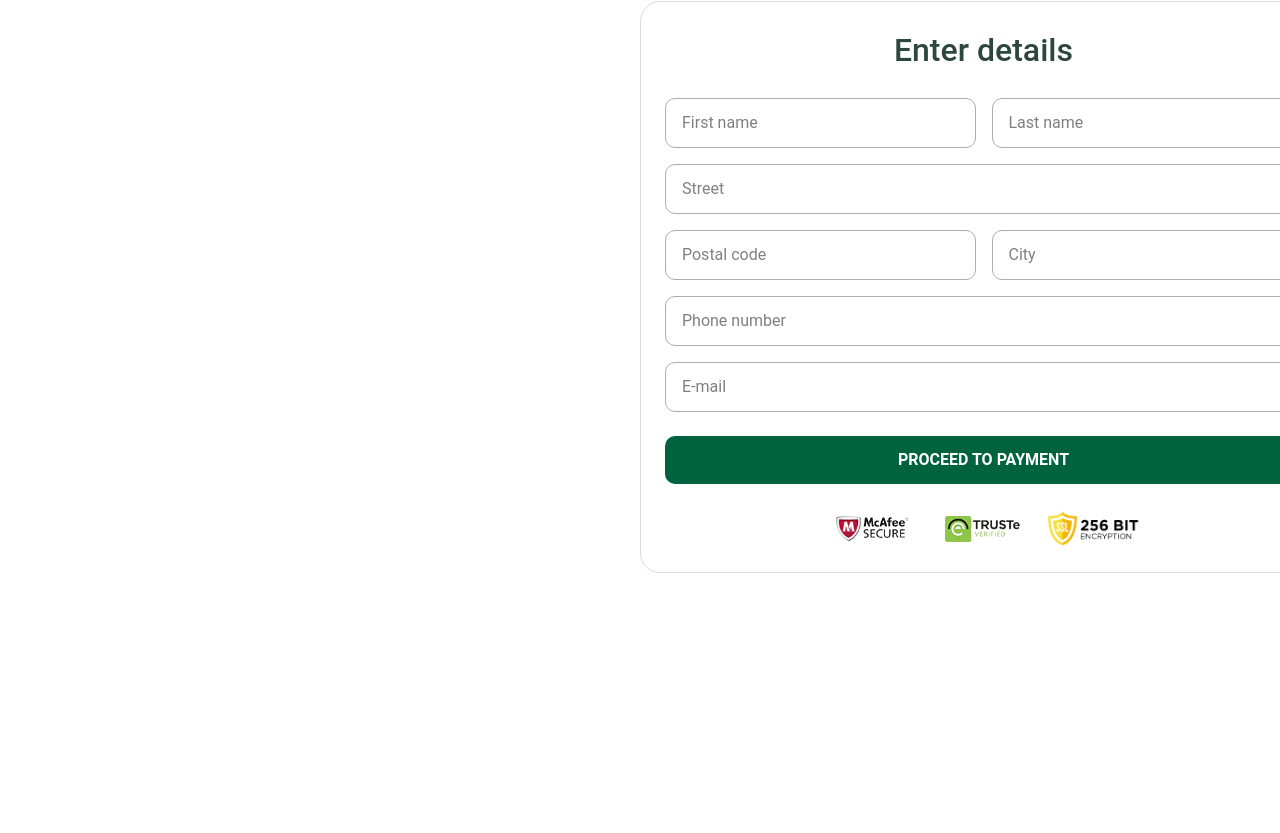
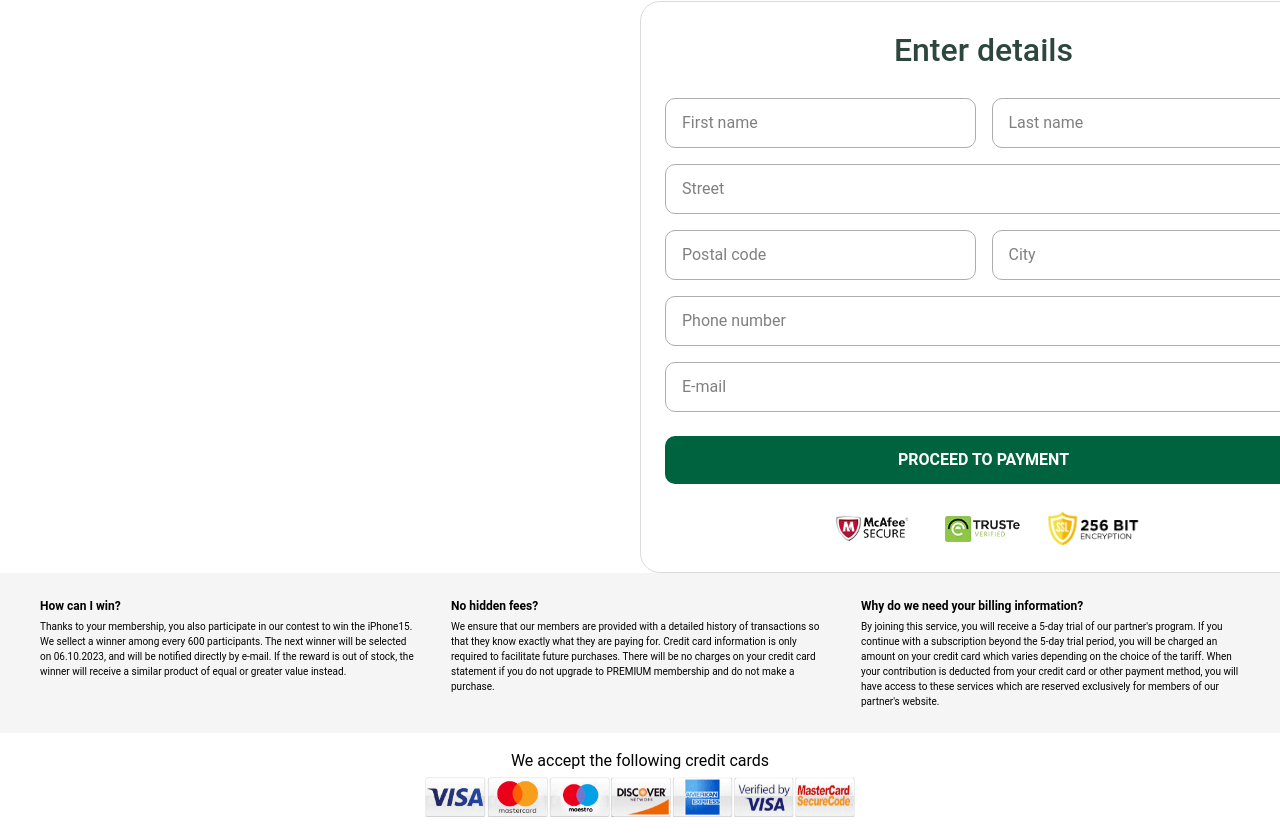
Before and after one commit to doceee/landing-page, a Nuxt app: page / in a window 1280 px wide. Shown: the part 188-1021 px from the top of the page. Before the commit the page ends 800 px from the top, so only its background shows below. Built offline with nearby package versions, Linux system fonts and the light colour scheme.

Commit message:
add footer

```diff
--- a/components/chance-to-win/contact-form/ContactForm.vue
+++ b/components/chance-to-win/contact-form/ContactForm.vue
@@ -4,7 +4,7 @@
     >
         <form-header class="mb-[24px]" />
 
-        <form class="grid grid-cols-2 gap-[16px]" @submit.prevent="onSubmit">
+        <form class="grid grid-cols-2 gap-[16px]" @submit.prevent>
             <v-input v-model="formData.firstName" placeholder="First name" />
 
             <v-input v-model="formData.lastName" placeholder="Last name" />
@@ -48,7 +48,7 @@
 <script lang="ts">
 import { ref } from "vue"
 import VInput from "@/components/shared/VInput.vue"
-import VButton from "~/components/shared/VButton.vue"
+import VButton from "@/components/shared/VButton.vue"
 import FormHeader from "./FormHeader.vue"
 import FormFooter from "./FormFooter.vue"
 
@@ -71,13 +71,8 @@ export default defineComponent({
             phone: "",
         })
 
-        const onSubmit = () => {
-            console.info(formData.value)
-        }
-
         return {
             formData,
-            onSubmit,
         }
     },
 })
--- /dev/null
+++ b/components/footer/CreditCards.vue
@@ -0,0 +1,12 @@
+<template>
+    <div class="py-[16px]">
+        <p class="mb-[4px] text-center font-normal tracking-normal">
+            We accept the following credit cards
+        </p>
+        <img
+            src="@/assets/images/credit-cards.png"
+            alt="cretid cards image"
+            class="mx-auto h-[40px]"
+        />
+    </div>
+</template>
--- /dev/null
+++ b/components/footer/FooterInfo.vue
@@ -0,0 +1,31 @@
+<template>
+    <div class="w-full bg-[#F5F5F5]">
+        <div
+            class="mx-auto grid w-full max-w-[1200px] grid-cols-[379px_378px_379px] gap-[32px] py-[24px]"
+        >
+            <div v-for="item in data" :key="item.question" class="text-left">
+                <p class="mb-[4px] text-[12px] font-semibold">
+                    {{ item.question }}
+                </p>
+                <p class="text-[10px] font-normal">{{ item.answer }}</p>
+            </div>
+        </div>
+    </div>
+</template>
+
+<script lang="ts" setup>
+const data = [
+    {
+        question: "How can I win?",
+        answer: "Thanks to your membership, you also participate in our contest to win the iPhone15. We sellect a winner among every 600 participants. The next winner will be selected on 06.10.2023, and will be notified directly by e-mail. If the reward is out of stock, the winner will receive a similar product of equal or greater value instead.",
+    },
+    {
+        question: "No hidden fees?",
+        answer: "We ensure that our members are provided with a detailed history of transactions so that they know exactly what they are paying for. Credit card information is only required to facilitate future purchases. There will be no charges on your credit card statement if you do not upgrade to PREMIUM membership and do not make a purchase.",
+    },
+    {
+        question: "Why do we need your billing information?",
+        answer: "By joining this service, you will receive a 5-day trial of our partner's program. If you continue with a subscription beyond the 5-day trial period, you will be charged an amount on your credit card which varies depending on the choice of the tariff. When your contribution is deducted from your credit card or other payment method, you will have access to these services which are reserved exclusively for members of our partner's website.",
+    },
+]
+</script>
--- /dev/null
+++ b/components/footer/TheFooter.vue
@@ -0,0 +1,16 @@
+<template>
+    <footer-info />
+    <credit-cards />
+</template>
+
+<script lang="ts">
+import CreditCards from "./CreditCards.vue"
+import FooterInfo from "./FooterInfo.vue"
+
+export default defineComponent({
+    components: {
+        FooterInfo,
+        CreditCards,
+    },
+})
+</script>
--- a/components/shared/VButton.vue
+++ b/components/shared/VButton.vue
@@ -1,6 +1,6 @@
 <template>
     <button
-        class="bg-primary flex w-full justify-center rounded-[10px] px-[16px] py-[12px] font-semibold text-white ring-inset ring-gray-300 hover:bg-[#00613f] hover:opacity-90"
+        class="flex w-full justify-center rounded-[10px] bg-primary px-[16px] py-[12px] font-semibold text-white ring-inset ring-gray-300 hover:bg-[#00613f] hover:opacity-90"
         @click="onClick"
     >
         <slot />
--- a/pages/index.vue
+++ b/pages/index.vue
@@ -1,17 +1,23 @@
 <template>
-    <main class="mx-auto w-full max-w-[1232px]">
-        <chance-to-win />
-    </main>
+    <div>
+        <main class="mx-auto w-full max-w-[1232px]">
+            <chance-to-win />
+        </main>
+
+        <the-footer />
+    </div>
 </template>
 
 <script lang="ts">
 import ChanceToWin from "@/components/sections/ChanceToWin.vue"
+import TheFooter from "~/components/footer/TheFooter.vue"
 
 export default defineComponent({
     name: "LandingPage",
 
     components: {
         ChanceToWin,
+        TheFooter,
     },
 
     setup() {
```
Also changed, not shown: assets/images/credit-cards.png (added).
